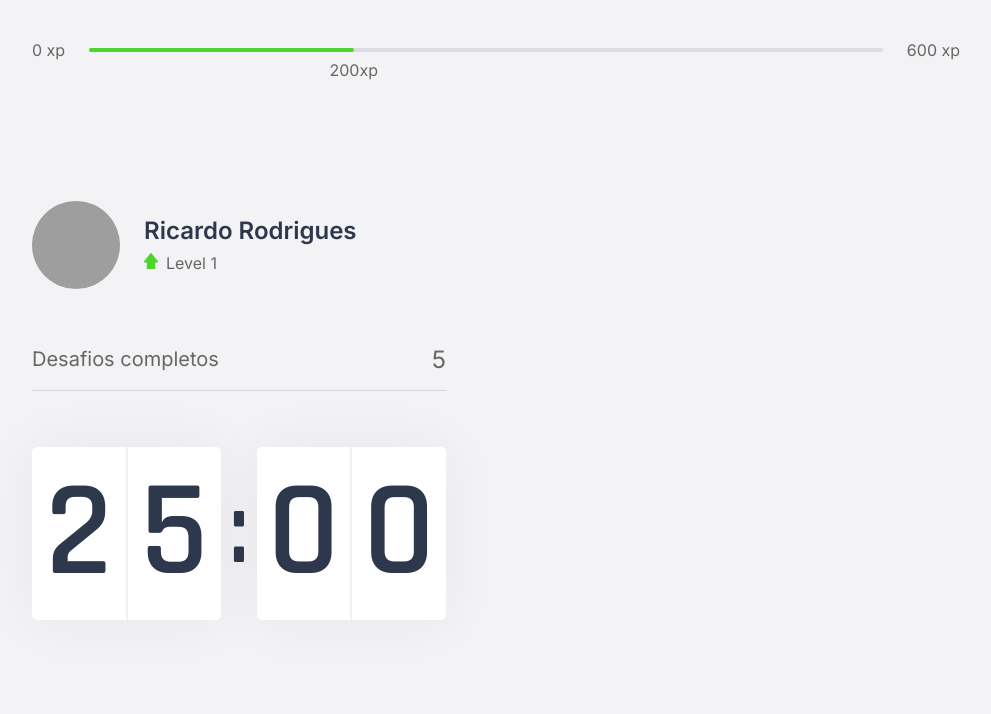
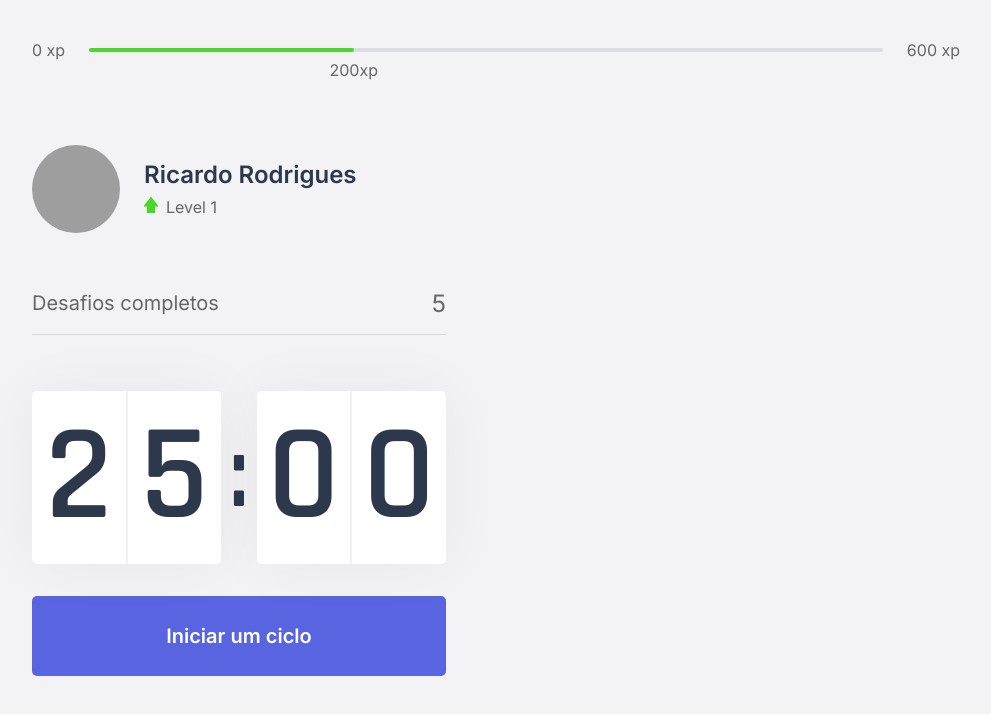
Before and after one commit to ricardorodriguespes17/moveit, a Next.js app: page / in a window 1280 px wide. Shown: the top 714 px of the page, without its empty margins (144-1135 px from the left). Built offline with nearby package versions, Linux system fonts and the light colour scheme; grey boxes are pictures that could not be loaded.

Commit message:
start function countdown

```diff
--- a/src/components/Countdown.tsx
+++ b/src/components/Countdown.tsx
@@ -1,19 +1,48 @@
-import React from 'react'
+import React, { useEffect, useState } from 'react'
 
 import styles from '../styles/components/Countdown.module.css'
 
 function Countdown() {
+
+  const [time, setTime] = useState(25 * 60);
+
+  const [active, setActive] = useState(false);
+
+  const minutes = Math.floor(time / 60);
+  const seconds = time % 60;
+
+  const [minuteLeft, minuteRight] = String(minutes).padStart(2, '0').split("")
+  const [secondLeft, secondRight] = String(seconds).padStart(2, '0').split("")
+
+  useEffect(() => {
+    if(active && time > 0) {
+      setTimeout(() => {
+        setTime(time - 1)
+      }, 1000)
+    }
+  }, [active, time])
+
+  function startCountdown() {
+    setActive(true);
+  }
+
   return (
-    <div className={styles.countdownContainer}>
-      <div>
-        <span>2</span>
-        <span>5</span>
+    <div>
+      <div className={styles.countdownContainer}>
+        <div>
+          <span>{minuteLeft}</span>
+          <span>{minuteRight}</span>
+        </div>
+        <span>:</span>
+        <div>
+          <span>{secondLeft}</span>
+          <span>{secondRight}</span>
+        </div>
       </div>
-      <span>:</span>
-      <div>
-        <span>0</span>
-        <span>0</span>
-      </div>
+
+      <button type="button" className={styles.startCountdownButton} onClick={startCountdown}>
+        Iniciar um ciclo
+      </button>
     </div>
   )
 }
--- a/src/pages/_document.tsx
+++ b/src/pages/_document.tsx
@@ -6,6 +6,7 @@
     return (
       <Html>
         <Head>
+          <link rel="shortcut icon" href="favicon.png" type="image/png"></link>
           <link rel="preconnect" href="https://fonts.gstatic.com" />
           <link href="https://fonts.googleapis.com/css2?family=Inter:wght@300;400;600&display=swap" rel="stylesheet" />
           <link href="https://fonts.googleapis.com/css2?family=Rajdhani:wght@600&display=swap" rel="stylesheet"></link>
--- a/src/pages/index.tsx
+++ b/src/pages/index.tsx
@@ -2,12 +2,17 @@
 import Countdown from "../components/Countdown";
 import ExperienceBar from "../components/ExperienceBar";
 import Profile from "../components/Profile";
+import Head from 'next/head';
 
 import styles from '../styles/pages/Home.module.css';
 
 export default function Home() {
   return (
     <div className={styles.container}>
+      <Head>
+        <title>Início | move.it</title>
+      </Head>
+
       <ExperienceBar />
 
       <section>
--- a/src/styles/components/Countdown.module.css
+++ b/src/styles/components/Countdown.module.css
@@ -35,3 +35,28 @@
   font-size: 6.25rem;
   margin: 0 0.5rem;
 }
+
+.startCountdownButton {
+  width: 100%;
+  height: 5rem;
+
+  margin-top: 2rem;
+
+  display: flex;
+  align-items: center;
+  justify-content: center;
+
+  border-radius: 5px;
+
+  background: var(--blue);
+  color: var(--white);
+
+  font-size: 1.25rem;
+  font-weight: 600;
+
+  transition: background-color 200ms;
+}
+
+.startCountdownButton:hover {
+  background: var(--blue-dark);
+}
```
